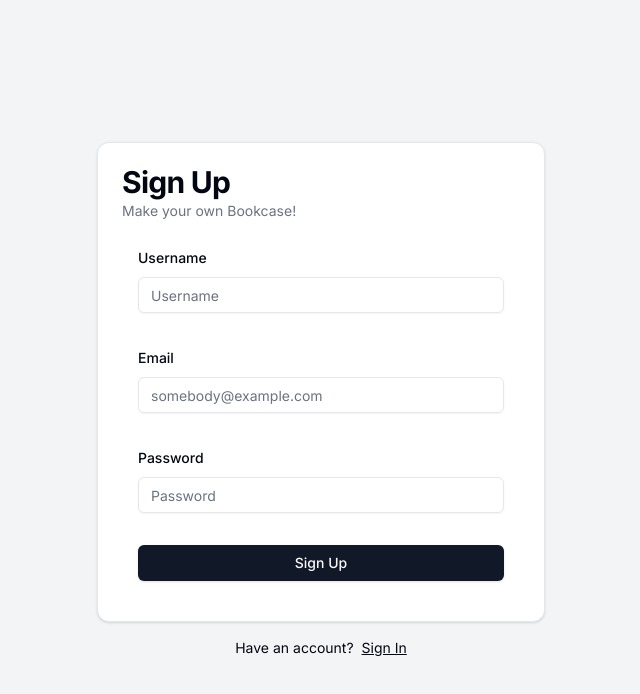
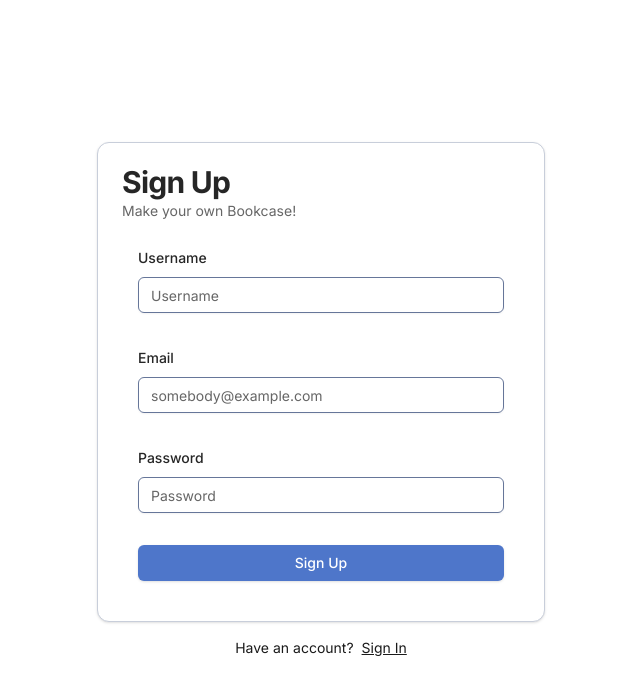
Before and after one commit to ninnistic/bookcase, a Next.js app in the folder frontend/: page /signup in a window 1280 px wide. Shown: the top 694 px of the page, without its empty margins (319-959 px from the left). Built offline with nearby package versions, Linux system fonts and the light colour scheme; no server answers.

Commit message:
change global-css variables

```diff
--- a/frontend/app/(auth)/layout.tsx
+++ b/frontend/app/(auth)/layout.tsx
@@ -4,7 +4,7 @@ export default function AuthLayout({
   readonly children: React.ReactNode;
 }) {
   return (
-    <div className="flex flex-col items-center justify-center min-h-screen bg-gray-100 dark:bg-gray-900">
+    <div className="flex flex-col items-center justify-center min-h-screen">
       {children}
     </div>
   );
--- a/frontend/app/dashboard/page.tsx
+++ b/frontend/app/dashboard/page.tsx
@@ -2,7 +2,7 @@ import { LogoutButton } from "@/components/custom/logout-button";
 
 export default function DashboardPage() {
   return (
-    <div className="flex flex-col items-center justify-center min-h-screen bg-gray-100 dark:bg-gray-900">
+    <div className="flex flex-col items-center justify-center min-h-screen">
       <h1>Dashboard</h1>
       <LogoutButton />
     </div>
--- a/frontend/app/globals.css
+++ b/frontend/app/globals.css
@@ -4,65 +4,48 @@
 
 @layer base {
   :root {
-      --background: 0 0% 100%;
-      --foreground: 224 71.4% 4.1%;
-
-      --card: 0 0% 100%;
-      --card-foreground: 224 71.4% 4.1%;
-
-      --popover: 0 0% 100%;
-      --popover-foreground: 224 71.4% 4.1%;
-
-      --primary: 220.9 39.3% 11%;
-      --primary-foreground: 210 20% 98%;
-
-      --secondary: 220 14.3% 95.9%;
-      --secondary-foreground: 220.9 39.3% 11%;
-
-      --muted: 220 14.3% 95.9%;
-      --muted-foreground: 220 8.9% 46.1%;
-
-      --accent: 220 14.3% 95.9%;
-      --accent-foreground: 220.9 39.3% 11%;
-
-      --destructive: 0 84.2% 60.2%;
-      --destructive-foreground: 210 20% 98%;
-
-      --border: 220 13% 91%;
-      --input: 220 13% 91%;
-      --ring: 224 71.4% 4.1%;
-
+    --background: 221 0% 100%;
+    --foreground: 221 0% 10%;
+    --card: 221 0% 100%;
+    --card-foreground: 221 0% 15%;
+    --popover: 221 0% 100%;
+    --popover-foreground: 221 95% 10%;
+    --primary: 221 54% 55%;
+    --primary-foreground: 0 0% 100%;
+    --secondary: 221 10% 90%;
+    --secondary-foreground: 0 0% 0%;
+    --muted: 183 10% 95%;
+    --muted-foreground: 221 0% 40%;
+    --accent: 183 10% 90%;
+    --accent-foreground: 221 0% 15%;
+    --destructive: 0 50% 50%;
+    --destructive-foreground: 221 0% 100%;
+    --border: 221 20% 82%;
+    --input: 221 20% 50%;
+    --ring: 221 54% 55%;
     --radius: 0.5rem;
   }
-
   .dark {
-      --background: 224 71.4% 4.1%;
-      --foreground: 210 20% 98%;
-
-      --card: 224 71.4% 4.1%;
-      --card-foreground: 210 20% 98%;
-
-      --popover: 224 71.4% 4.1%;
-      --popover-foreground: 210 20% 98%;
-
-      --primary: 210 20% 98%;
-      --primary-foreground: 220.9 39.3% 11%;
-
-      --secondary: 215 27.9% 16.9%;
-      --secondary-foreground: 210 20% 98%;
-
-      --muted: 215 27.9% 16.9%;
-      --muted-foreground: 217.9 10.6% 64.9%;
-
-      --accent: 215 27.9% 16.9%;
-      --accent-foreground: 210 20% 98%;
-
-      --destructive: 0 62.8% 30.6%;
-      --destructive-foreground: 210 20% 98%;
-
-      --border: 215 27.9% 16.9%;
-      --input: 215 27.9% 16.9%;
-      --ring: 216 12.2% 83.9%;
+    --background: 221 10% 10%;
+    --foreground: 221 0% 100%;
+    --card: 221 0% 10%;
+    --card-foreground: 221 0% 100%;
+    --popover: 221 10% 5%;
+    --popover-foreground: 221 0% 100%;
+    --primary: 221 54% 55%;
+    --primary-foreground: 0 0% 100%;
+    --secondary: 221 10% 20%;
+    --secondary-foreground: 0 0% 100%;
+    --muted: 183 10% 25%;
+    --muted-foreground: 221 0% 65%;
+    --accent: 183 10% 25%;
+    --accent-foreground: 221 0% 95%;
+    --destructive: 0 50% 50%;
+    --destructive-foreground: 221 0% 100%;
+    --border: 221 20% 50%;
+    --input: 221 20% 50%;
+    --ring: 221 54% 55%;
+    --radius: 0.5rem;
   }
 }
 
```
Lines whose indentation alone changed are shown as unchanged.
